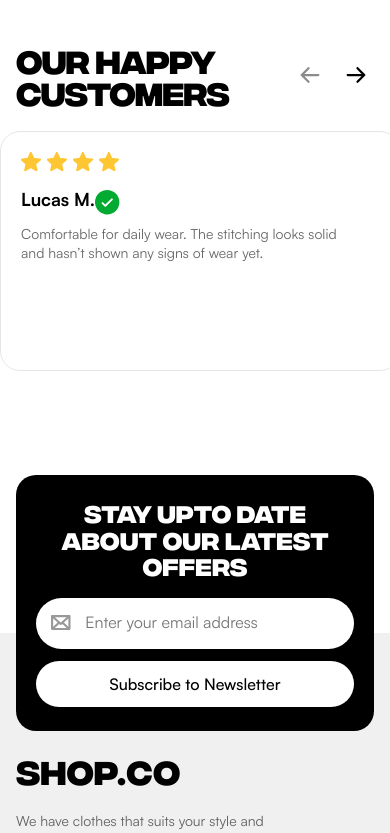
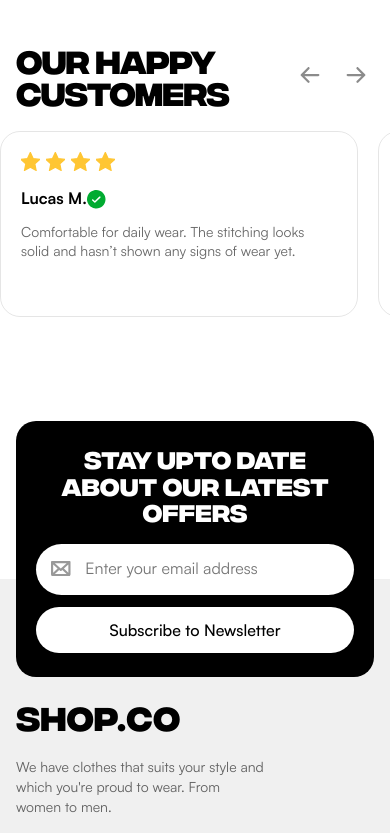
Before and after one commit to antv-runs/clothing-store-fe, a React (Vite) app: page / in a window 390 px wide. Shown: the part 3300-4133 px from the top of the page. Built offline with nearby package versions, Linux system fonts and the light colour scheme.

Commit message:
feat: review card in HomePage

```diff
--- a/src/components/organisms/HomeReviews/HomeReviews.scss
+++ b/src/components/organisms/HomeReviews/HomeReviews.scss
@@ -97,6 +97,7 @@
   }
 
   &__track {
+    min-height: var(--review-card-height);
     display: grid;
     grid-template-columns: none;
     grid-auto-flow: column;
@@ -135,8 +136,23 @@
 
   .review-card__content {
     @include m.line-clamp(5);
+    font-size: 16px;
     min-height: 0;
     margin-bottom: 0;
+  }
+
+  .review-card__header {
+    font-size: 20px;
+  }
+
+  .review-card__star {
+    width: 22.5px;
+    height: 22.5px;
+  }
+
+  .review-card__header--verified::after {
+    width: 24px;
+    height: 24px;
   }
 }
 
@@ -150,6 +166,9 @@
 
 @media (max-width: 768px) {
   .home-reviews {
+    --review-card-width: 358px;
+    --review-card-height: 186px;
+
     padding-top: 50px;
 
     &__head {
@@ -182,13 +201,24 @@
     }
 
     .review-card__header {
-      font-size: 18px;
+      font-size: 16px;
     }
 
     .review-card__content {
+      @include m.line-clamp(4);
       font-size: 14px;
       margin-bottom: 0;
       min-height: 0;
     }
+
+    .review-card__star {
+      width: 19px;
+      height: 19px;
+    }
+
+    .review-card__header--verified::after {
+      width: 19px;
+      height: 19px;
+    }
   }
 }
--- a/src/components/organisms/ReviewCard/ReviewCard.tsx
+++ b/src/components/organisms/ReviewCard/ReviewCard.tsx
@@ -5,6 +5,7 @@ import IconButton from "../../atoms/IconButton/IconButton";
 import { ReviewMeta } from "~/components/molecules/ReviewMeta/ReviewMeta";
 import { formatDate } from "../../../utils/formatters";
 import type { Review } from "../../../types/review";
+import { Text } from "../../atoms";
 
 interface ReviewCardProps {
   review: Review;
@@ -35,10 +36,12 @@ export const ReviewCard: React.FC<ReviewCardProps> = ({ review }) => {
         />
       </div>
       <ReviewMeta name={review.name} isVerified={review.isVerified} />
-      <p className="review-card__content">{review.desc}</p>
-      <p className="review-card__footer">
+      <Text as="p" className="review-card__content">
+        {review.desc}
+      </Text>
+      <Text as="p" className="review-card__footer">
         Posted on {formatDate(review.createdAt)}
-      </p>
+      </Text>
     </li>
   );
 };
```
